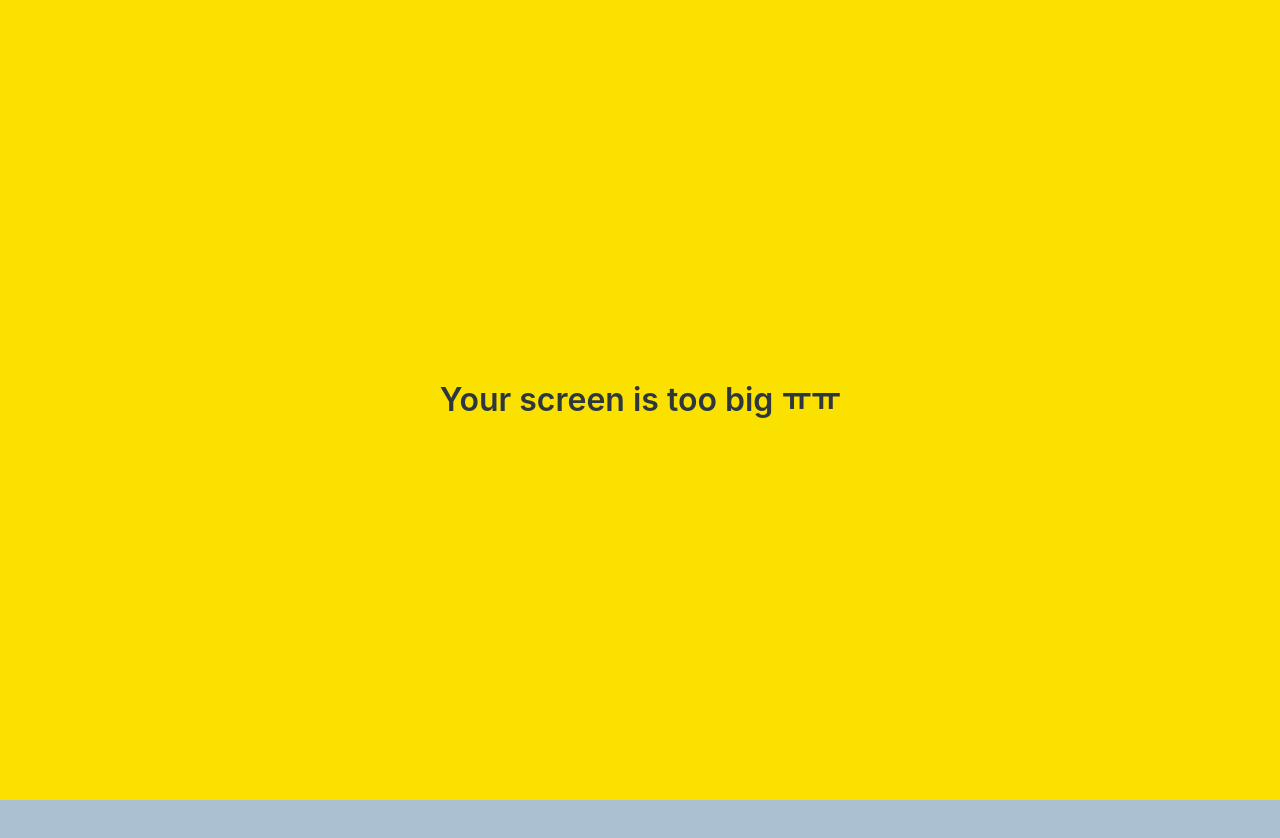
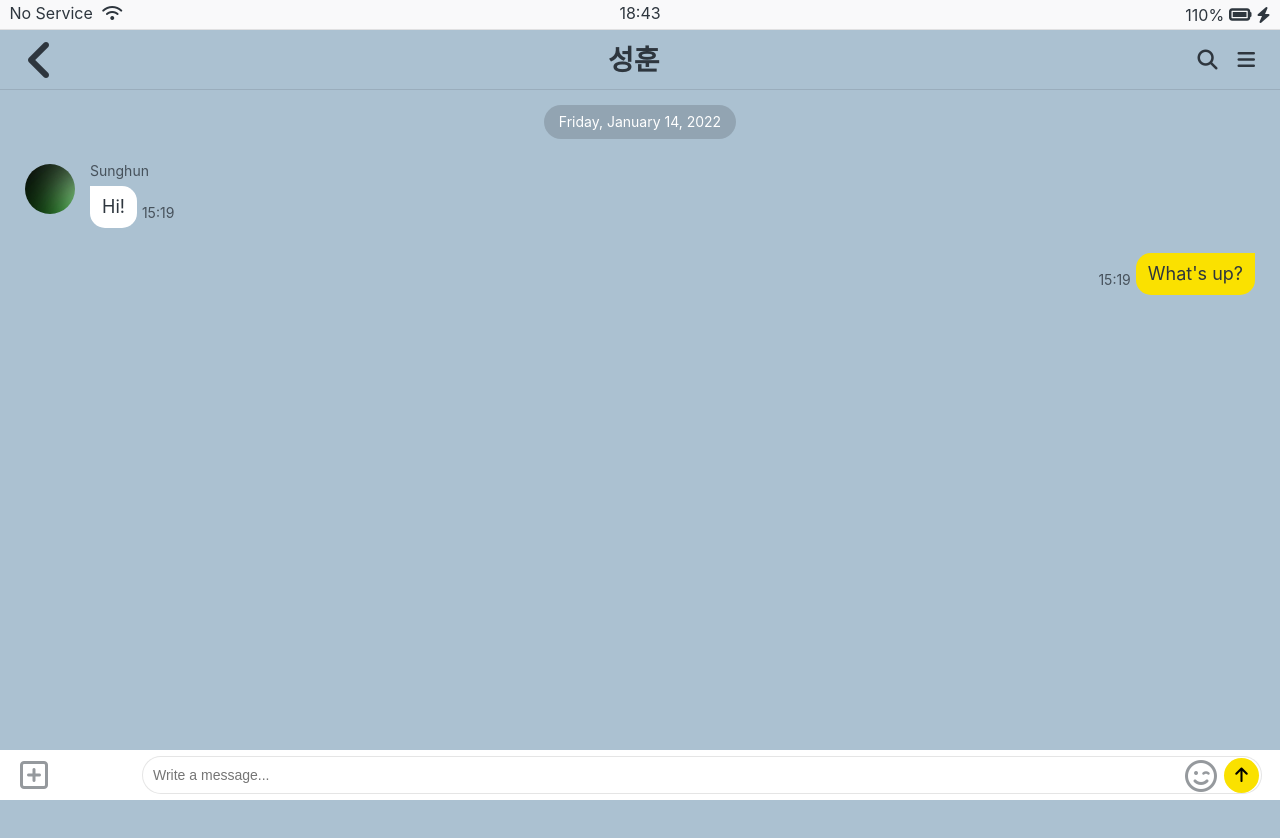
Before and after one commit to CGJI58/css__kakaotalk-clone, a plain HTML site: page chat.html in a window 1280 px wide. Shown: the top 838 px of the page. Drawn offline with Linux system fonts and the light colour scheme.

Commit message:
Update 2024-11-25T16:06:24.220Z

```diff
--- a/chat.html
+++ b/chat.html
@@ -74,9 +74,6 @@
         </button>
       </div>
     </form>
-    <div id="no-mobile">
-      <span>Your screen is too big ㅠㅠ</span>
-    </div>
 
     <script
       src="https://kit.fontawesome.com/280aa247ef.js"
```
Also changed, not shown: chats.html (+0 -4 lines), find.html (+0 -4 lines), friends.html (+0 -4 lines), index.html (+0 -4 lines), more.html (+0 -4 lines).
